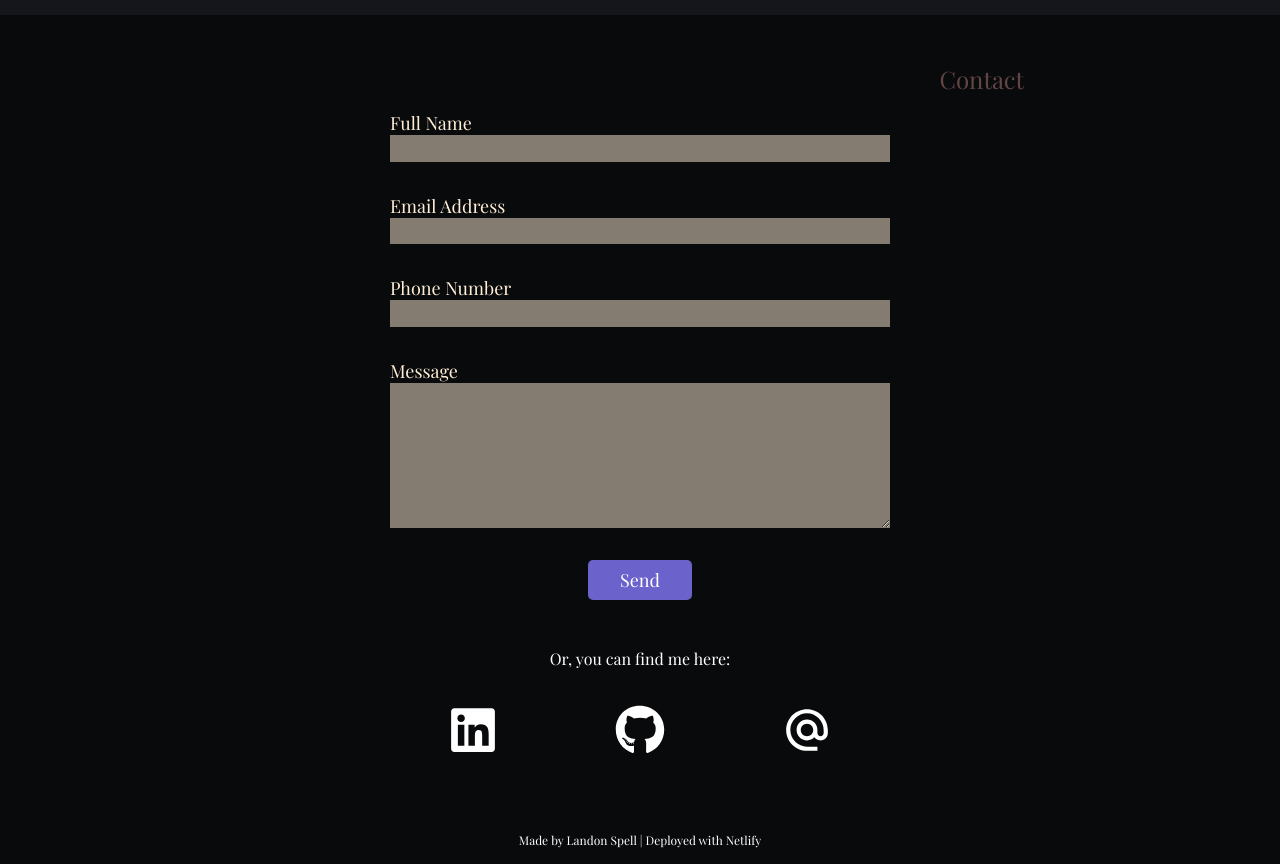
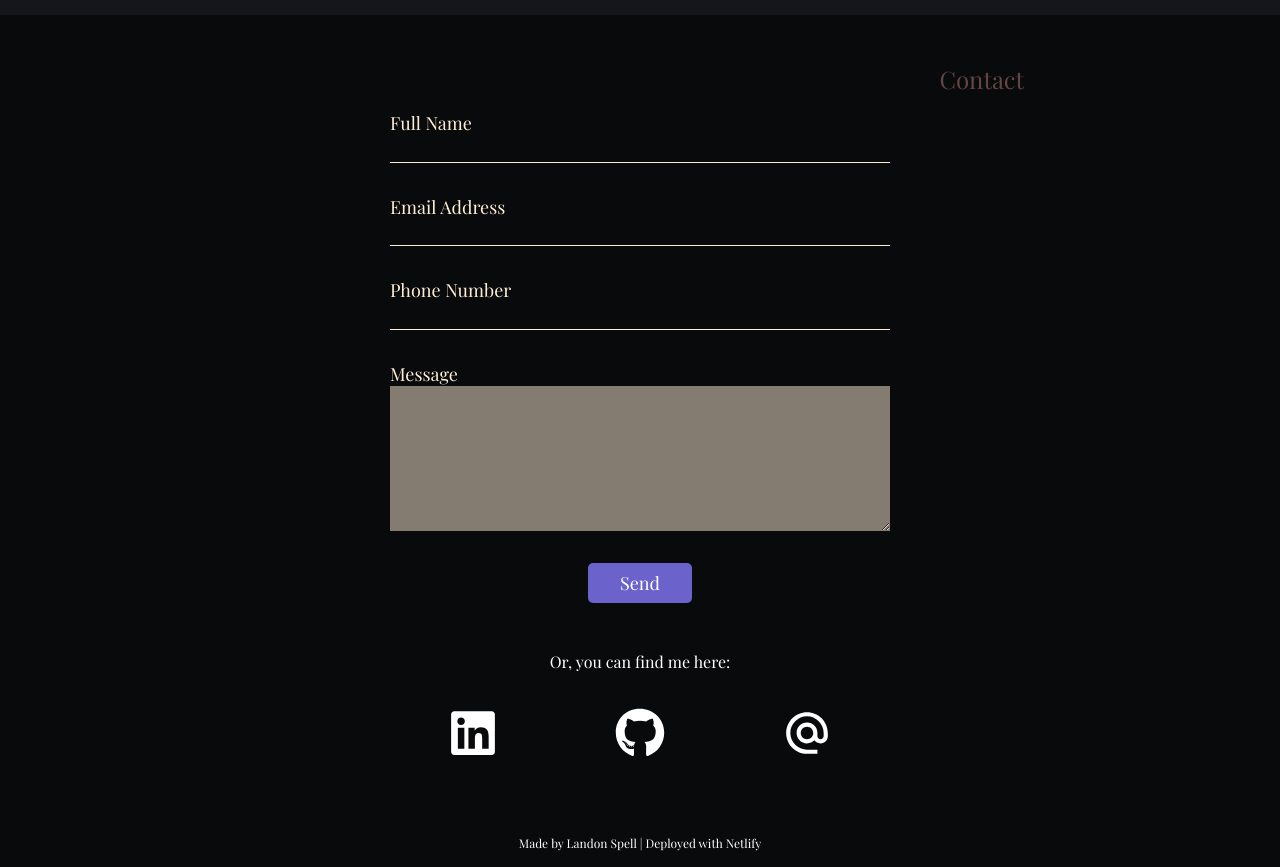
Before and after one commit to spell-landon/portfolio, a React (Create React App) app: page / in a window 1280 px wide. Shown: the part 1900-2767 px from the top of the page. Built offline with nearby package versions, Linux system fonts and the light colour scheme.

Commit message:
min/max width of message

```diff
--- a/src/components/Contact/Contact.jsx
+++ b/src/components/Contact/Contact.jsx
@@ -20,7 +20,7 @@ function Contact(props) {
           <textarea
             type='text'
             id='message'
-            className={styles.input}
+            // className={styles.input}
             rows='8'
             cols='50'></textarea>
           <button type='submit' value='Send' className={styles.submit}>
--- a/src/components/Contact/Contact.module.css
+++ b/src/components/Contact/Contact.module.css
@@ -35,9 +35,20 @@
   font-size: 18px;
   align-self: flex-start;
 }
-.textContainer form .input,
+.textContainer form .input {
+  width: 100%;
+  padding: 0.3rem;
+  border: none;
+  border-bottom: 1px solid #ffeed6;
+  background-color: transparent;
+  border-radius: 0;
+  margin-bottom: 2rem;
+  outline: none;
+  transition: all 0.2s ease;
+}
 .textContainer form textarea {
-  width: 100%;
+  max-width: 100%;
+  min-width: 100%;
   padding: 0.3rem;
   border: none;
   background-color: rgba(255, 238, 214, 0.5);
@@ -49,7 +60,6 @@
 .textContainer form .input:focus,
 .textContainer form textarea:focus {
   background-color: rgba(255, 238, 214, 1);
-  border-radius: 25px;
   padding: 0.3rem 1rem;
 }
 .submit {
```
